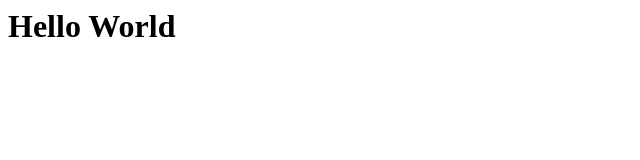
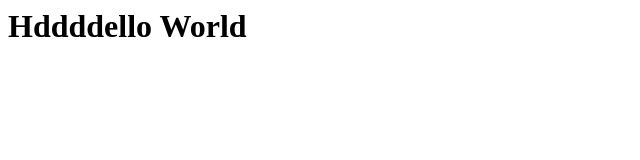
Before and after one commit to GYANIBABASTUDIOS/Portfolio, a plain HTML site: page index.html in a window 1280 px wide. Shown: the whole page, without its empty margins (0-640 px from the left). Drawn offline with Linux system fonts and the light colour scheme.

Commit message:
Update index.html

```diff
--- a/index.html
+++ b/index.html
@@ -1 +1 @@
-<h1>Hello World</h1>
+<h1>Hddddello World</h1>
```
